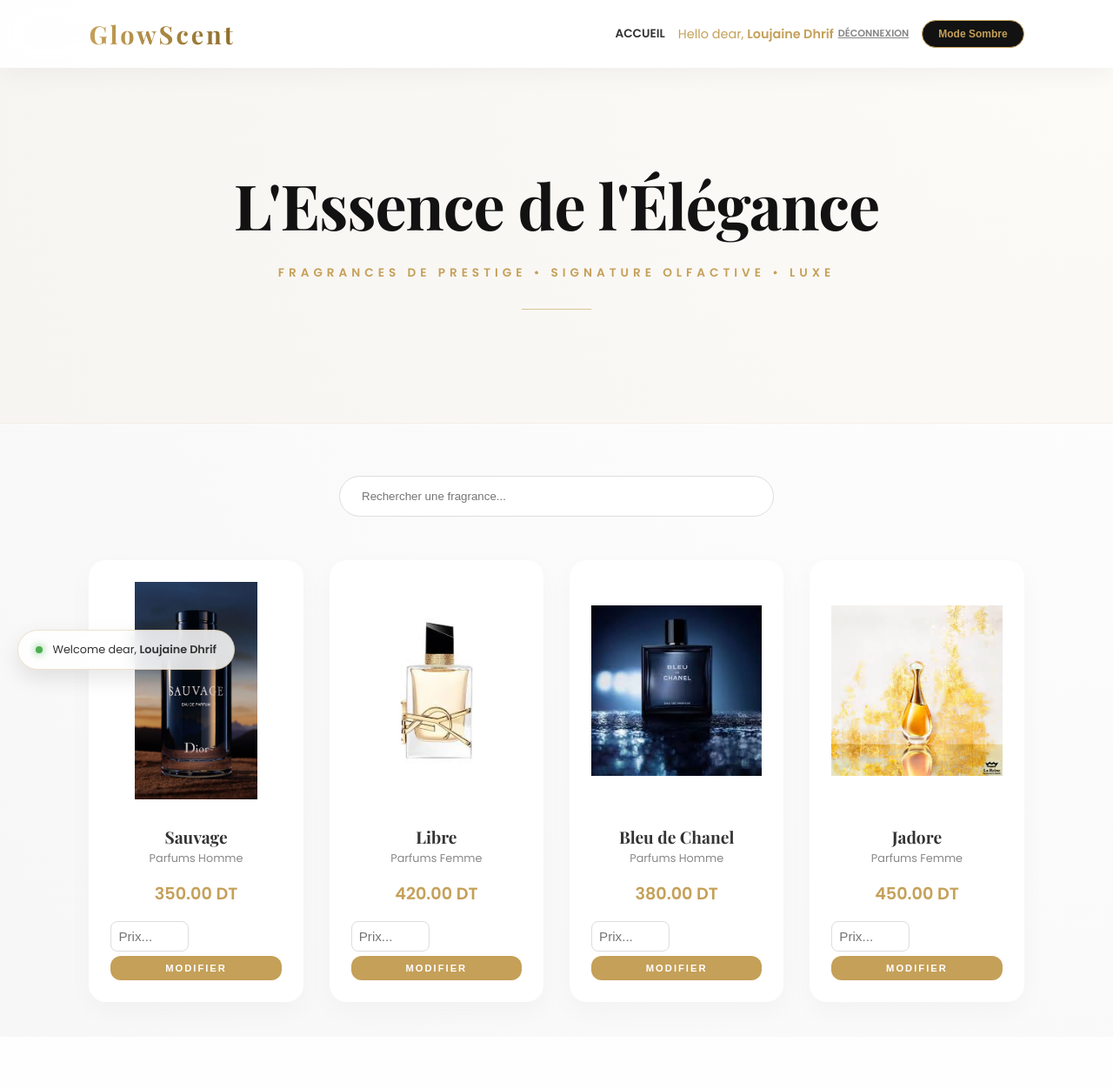
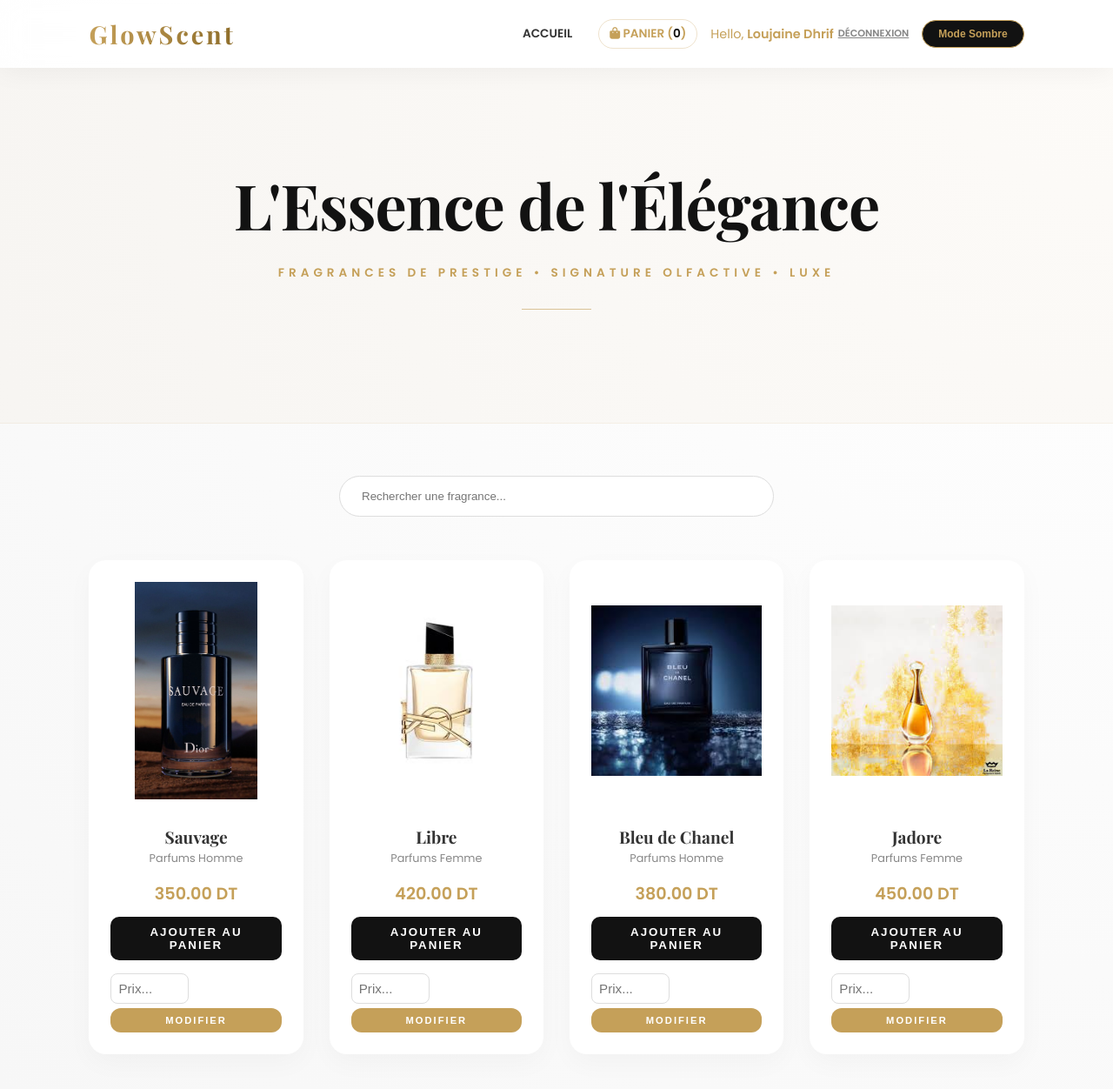
Before and after one commit to ISIMG-26/examen-tp-lsim2-groupe-b-loujaine-dhrif-chahed-dardouri, a PHP site: page / in a window 1280 px wide. Shown: the whole page at 87% size. Before the commit the page ends 1127 px from the top, so only its background shows below. Run offline with PHP 8.4, Linux system fonts and the light colour scheme; a user stored in the database is signed in; data comes from the database, SQL or seed files in the repository; data that the repository does not hold is empty; some web fonts are replaced.

Commit message:
update26/04

```diff
--- a/css/styles.css
+++ b/css/styles.css
@@ -327,3 +327,34 @@ footer {
     header { padding: 1rem 4%; }
     .welcome-sidebar { display: none; }
 }
+.buy-btn {
+    background: var(--dark);
+    color: white;
+    border: none;
+    padding: 10px 20px;
+    border-radius: 10px;
+    cursor: pointer;
+    margin-top: 10px;
+    width: 100%;
+    font-weight: 600;
+    transition: var(--transition);
+}
+
+.buy-btn:hover {
+    background: var(--gold);
+}
+
+.cart-link {
+    color: var(--gold) !important;
+    border: 1px solid rgba(197, 160, 89, 0.3);
+    padding: 5px 12px;
+    border-radius: 20px;
+}
+
+.cart-link b {
+    color: var(--dark);
+}
+
+.dark-theme .cart-link b {
+    color: white;
+}
--- a/index.php
+++ b/index.php
@@ -5,6 +5,7 @@
     <meta charset="UTF-8">
     <title>GlowScent Parfums</title>
     <link rel="stylesheet" href="css/styles.css">
+    <link rel="stylesheet" href="https://cdnjs.cloudflare.com/ajax/libs/font-awesome/6.0.0/css/all.min.css">
 </head>
 <body>
 
@@ -14,19 +15,22 @@
     </div>
 <?php endif; ?>
 
-<?php if(isset($_SESSION['nom'])): ?>
-    <div class="welcome-sidebar">
-        <span class="dot"></span> Welcome dear, <b><?php echo htmlspecialchars($_SESSION['nom']); ?></b>
-    </div>
-<?php endif; ?>
-
     <header>
         <h1>GlowScent</h1>
         <nav>
             <a href="index.php">Accueil</a>
 
-            <?php if(isset($_SESSION['nom'])): ?>
-                <span class="user-greeting">Hello dear, <b><?php echo htmlspecialchars($_SESSION['nom']); ?></b></span>
+            <?php if(isset($_SESSION['nom'])):
+                // Count items in cart
+                $user_id = $_SESSION['user_id'];
+                $count_res = mysqli_query($conn, "SELECT SUM(quantite) as total FROM panier WHERE id_user = '$user_id'");
+                $count_data = mysqli_fetch_assoc($count_res);
+                $cart_count = $count_data['total'] ?? 0;
+            ?>
+                <a href="html/panier.php" class="cart-link">
+                    <i class="fa-solid fa-bag-shopping"></i> Panier (<b><?php echo $cart_count; ?></b>)
+                </a>
+                <span class="user-greeting">Hello, <b><?php echo htmlspecialchars($_SESSION['nom']); ?></b></span>
                 <a href="back/logout.php" class="logout-link">Déconnexion</a>
             <?php else: ?>
                 <a href="html/inscription.php">Inscription</a>
@@ -61,6 +65,14 @@
                         echo "<span class='category'>" . htmlspecialchars($row['nom_cat']) . "</span>";
                         echo "<p class='price'>" . htmlspecialchars($row['prix']) . " DT</p>";
 
+                        if(isset($_SESSION['nom'])) {
+                            // Buy Button for logged in users
+                            echo "<form action='back/manage_cart.php' method='POST'>";
+                                echo "<input type='hidden' name='id_prod' value='".$row['id']."'>";
+                                echo "<button type='submit' name='add_to_cart' class='buy-btn'>Ajouter au panier</button>";
+                            echo "</form>";
+                        }
+
                         if(isset($_SESSION['role']) && $_SESSION['role'] == 'admin') {
                             echo "<form action='back/update_price.php' method='POST' class='admin-edit-form'>";
                                 echo "<input type='hidden' name='id_prod' value='".$row['id']."'>";
```
Also changed, not shown: back/manage_cart.php (added, +32 -0 lines), database/parfum_db (1).sql (renamed from database/parfum_db.sql, +40 -3 lines), html/panier.php (added, +53 -0 lines), 1 other file.
